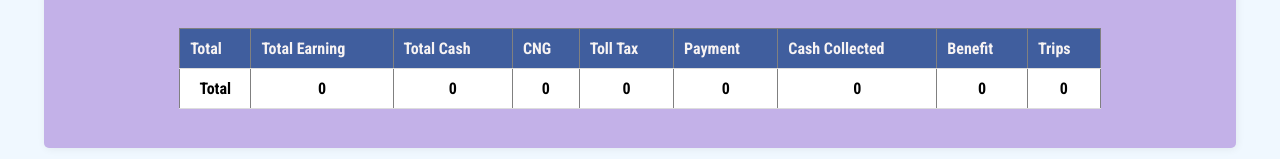
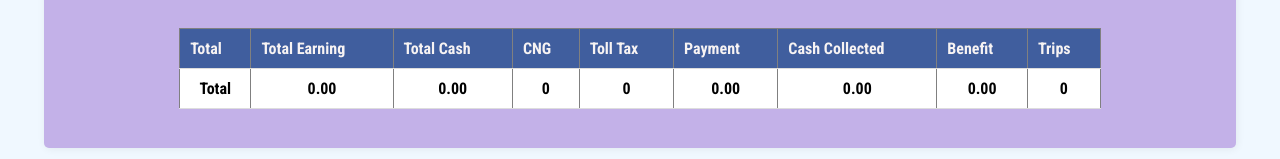
Before and after one commit to Rachanabhagat25/kiaacabs, a React (Create React App) app: page /dailyPayments in a window 1280 px wide. Shown: the part 253-412 px from the top of the page. Built offline with nearby package versions, Linux system fonts and the light colour scheme; no server answers.

Commit message:
tofix decimal

```diff
--- a/package.json
+++ b/package.json
@@ -12,6 +12,7 @@
     "@testing-library/user-event": "^13.5.0",
     "axios": "^1.7.2",
     "cors": "^2.8.5",
+    "gh-pages": "^6.1.1",
     "react": "^18.3.1",
     "react-dom": "^18.3.1",
     "react-hot-toast": "^2.4.1",
@@ -26,7 +27,7 @@
     "test": "react-scripts test",
     "eject": "react-scripts eject",
     "predeploy": "npm run build",
-     "deploy": "gh-pages -d build"
+    "deploy": "gh-pages -d build"
   },
   "eslintConfig": {
     "extends": [
--- a/src/components/filterdata/filterdailypayment.jsx
+++ b/src/components/filterdata/filterdailypayment.jsx
@@ -187,9 +187,9 @@
                             <td>{totals.totalCash}</td>
                             <td>{totals.CNG}</td>
                             <td>{totals.tollTax}</td>
-                            <td>{totals.payment}</td>
-                            <td>{totals.cashCollected}</td>
-                            <td>{totals.benefit}</td>
+                            <td>{totals.payment.toFixed(2)}</td>
+                            <td>{totals.cashCollected.toFixed(2)}</td>
+                            <td>{totals.benefit.toFixed(2)}</td>
                             <td>{totals.trips}</td>
                         </tr>
                     </tbody>
--- a/src/components/getdailyPayments/dailypayment.jsx
+++ b/src/components/getdailyPayments/dailypayment.jsx
@@ -251,13 +251,13 @@
                     <tbody>
                         <tr>
                             <td>Total</td>
-                            <td>{totals.totalEarning}</td>
-                            <td>{totals.totalCash}</td>
+                            <td>{totals.totalEarning.toFixed(2)}</td>
+                            <td>{totals.totalCash.toFixed(2)}</td>
                             <td>{totals.CNG}</td>
                             <td>{totals.tollTax}</td>
-                            <td>{totals.payment}</td>
-                            <td>{totals.cashCollected}</td>
-                            <td>{totals.benefit}</td>
+                            <td>{totals.payment.toFixed(2)}</td>
+                            <td>{totals.cashCollected.toFixed(2)}</td>
+                            <td>{totals.benefit.toFixed(2)}</td>
                             <td>{totals.trips}</td>
                         </tr>
                     </tbody>
```
